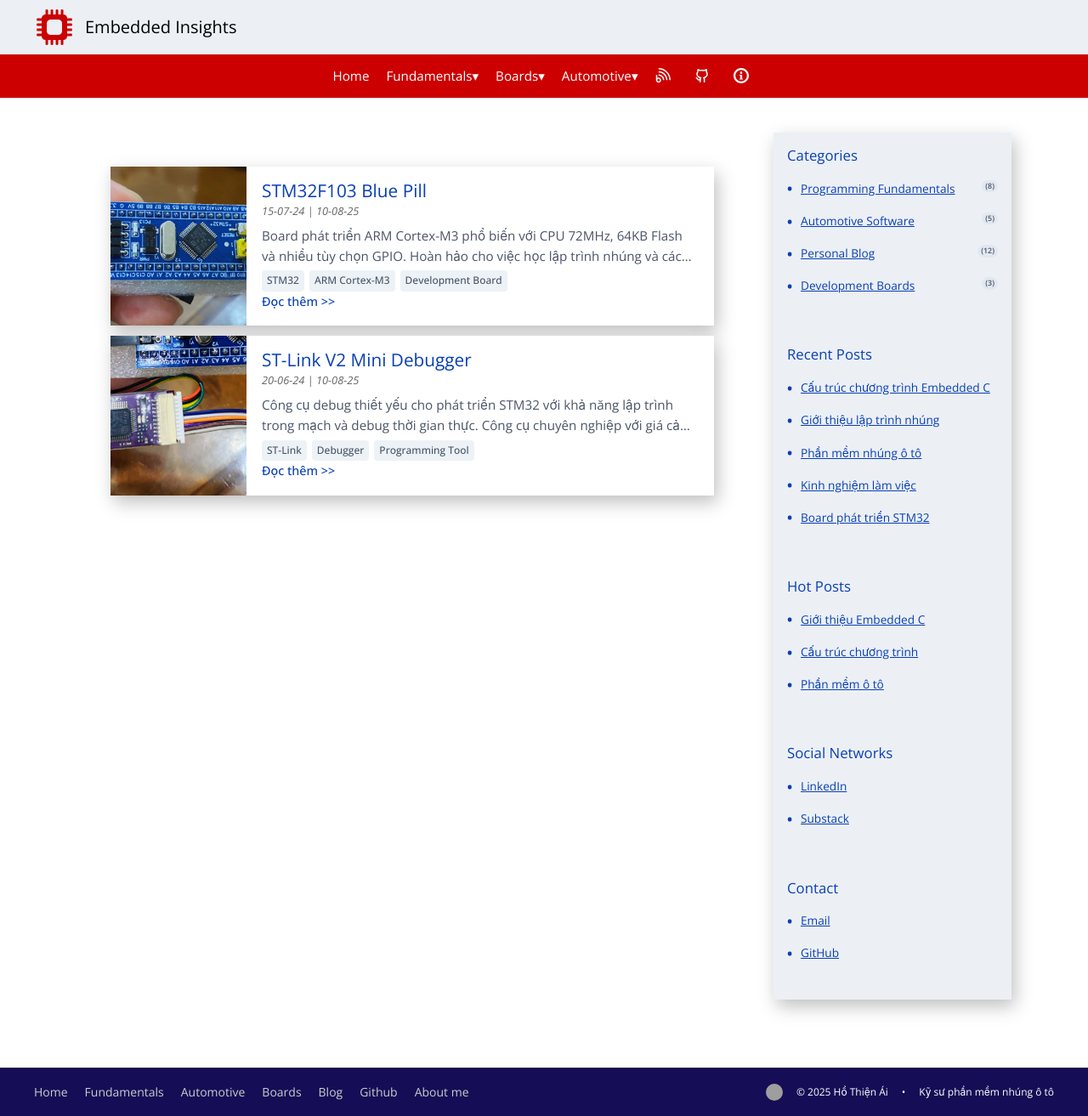
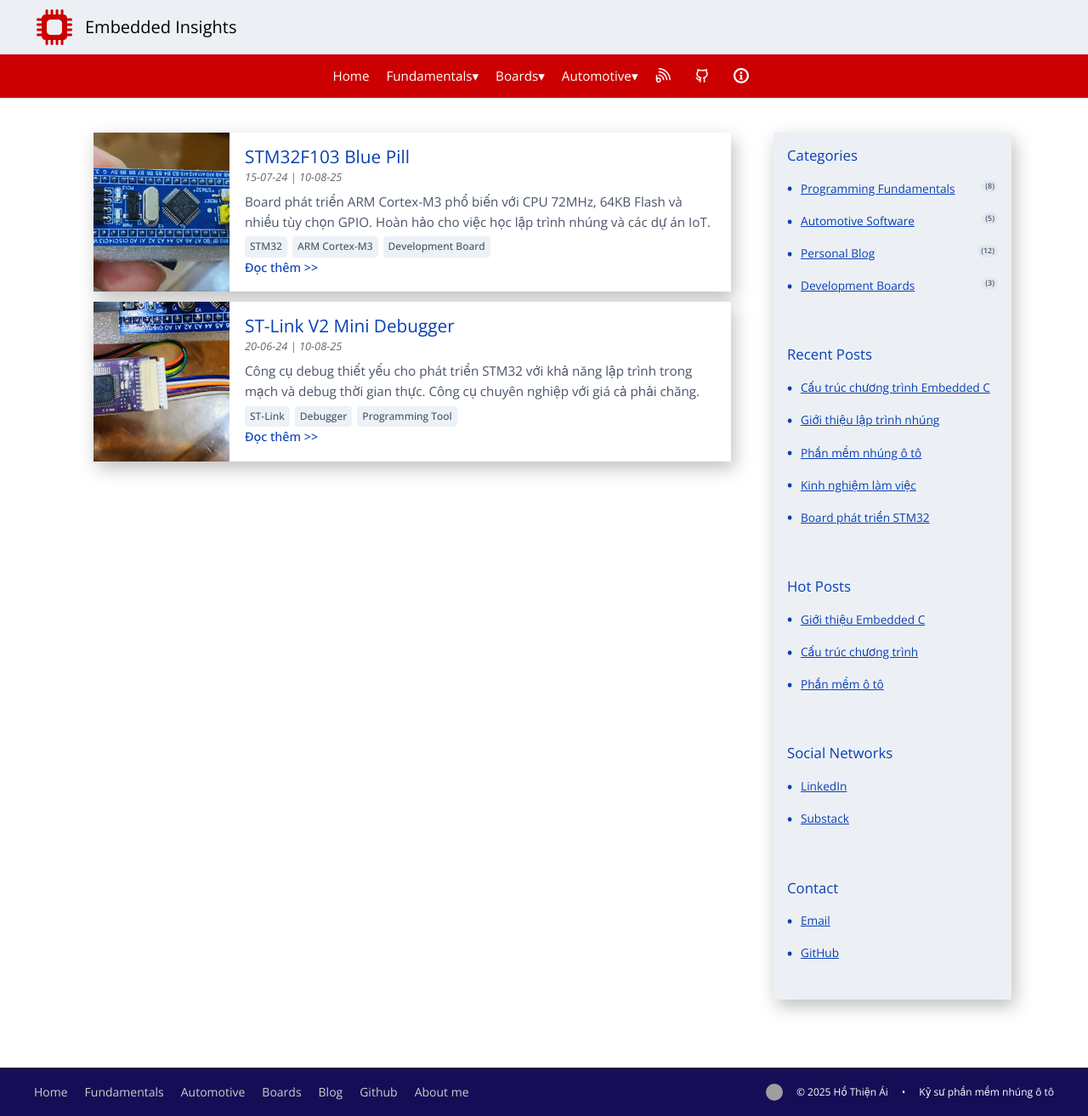
Before and after one commit to ai-ho/ai-ho.github.io, a Jekyll site: the page built from boards/index.md, in a window 1280 px wide and 1313 px high. Shown: the whole window at 85% size. Built offline with Jekyll 4.4.1, drawn with Linux system fonts in a browser that asks for light colours; grey boxes are pictures that could not be loaded.

Commit message:
Update topic card layout

```diff
--- a/_layouts/topic-cards.html
+++ b/_layouts/topic-cards.html
@@ -75,8 +75,8 @@
             background: #ffffff;
             border: none;
             border-radius: 0;
-            padding: 40px;
-            margin: 20px 0;
+            padding: 20px;
+            margin: 0;
             flex: 1;
             min-width: 0;
         }
@@ -87,6 +87,7 @@
             flex-direction: column;
             gap: 12px;
             margin: 0 0 30px 0;
+            padding-top: 0;
         }
 
         /* Individual Topic Card */
```
